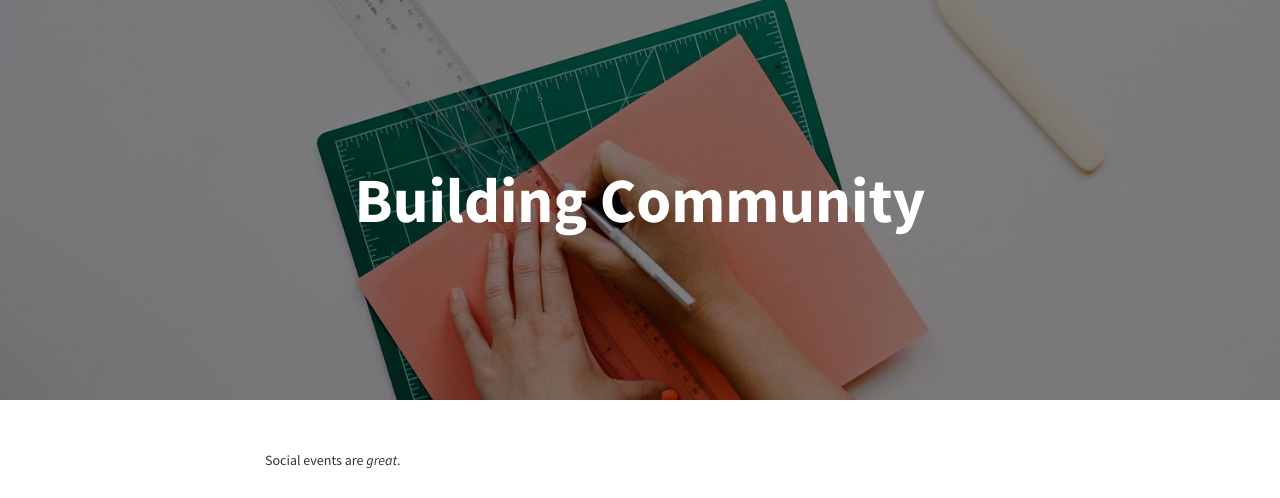
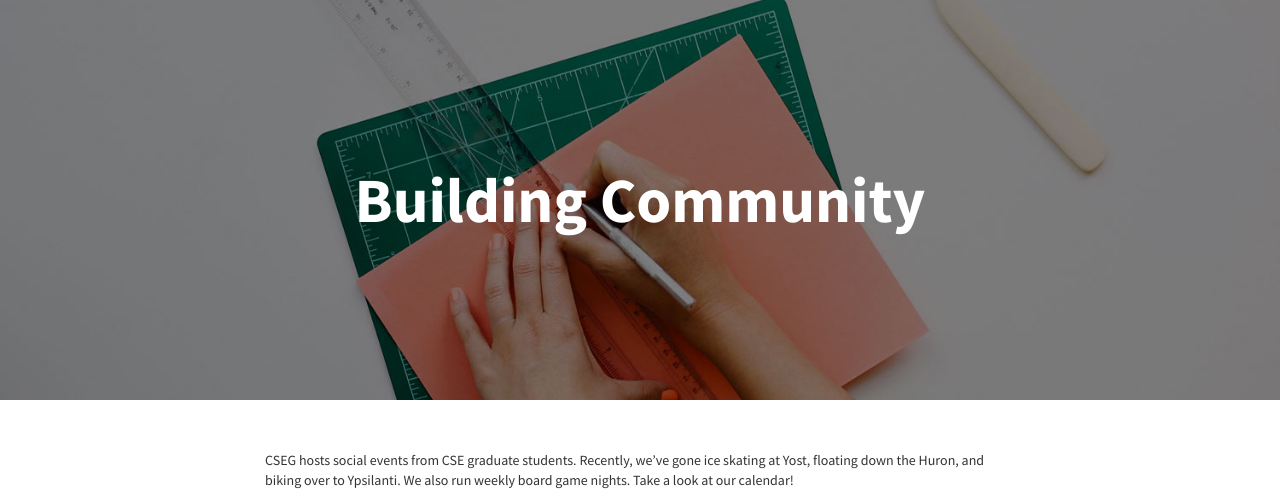
Before and after one commit to cseg-michigan/cseg-michigan.github.io, a Jekyll site: the page built from social.md, in a window 1280 px wide. Shown: the top 498 px of the page. Built offline with Jekyll 4.4.1, drawn with Linux system fonts in a browser that asks for light colours; grey boxes are pictures that could not be loaded.

Commit message:
Write some text

```diff
--- a/_layouts/front.html
+++ b/_layouts/front.html
@@ -9,13 +9,7 @@
   {% include header.html %}
   {% include about.html %}
   {% include initiatives.html %}
-<!--
-  {% include callout.html %}
-  {% include portfolio.html %}
--->
   {% include officers.html %}
-  {% include call-to-action.html %}
-<!--{% include map.html %}-->
   {% include footer.html %}
   {% include scripts.html %}
 
--- a/social.md
+++ b/social.md
@@ -3,4 +3,8 @@ layout: page
 section: social
 ---
 
-Social events are _great_.
+CSEG hosts social events from CSE graduate students. Recently, we've gone ice
+skating at Yost, floating down the Huron, and biking over to Ypsilanti. We also
+run weekly board game nights. Take a look at our calendar!
+
+<iframe src="https://www.google.com/calendar/embed?showTitle=0&amp;mode=AGENDA&amp;height=300&amp;wkst=1&amp;bgcolor=%23FFFFFF&amp;src=umich.edu_r777r5udn3p7h91vg3n88hkl0k%40group.calendar.google.com&amp;color=%238C500B&amp;ctz=America%2FNew_York" style="border-width:0" width="800" height="300" frameborder="0" scrolling="no"></iframe>
```
Also changed, not shown: liaison.md (+2 -1 lines), tea.md (+5 -1 lines).
